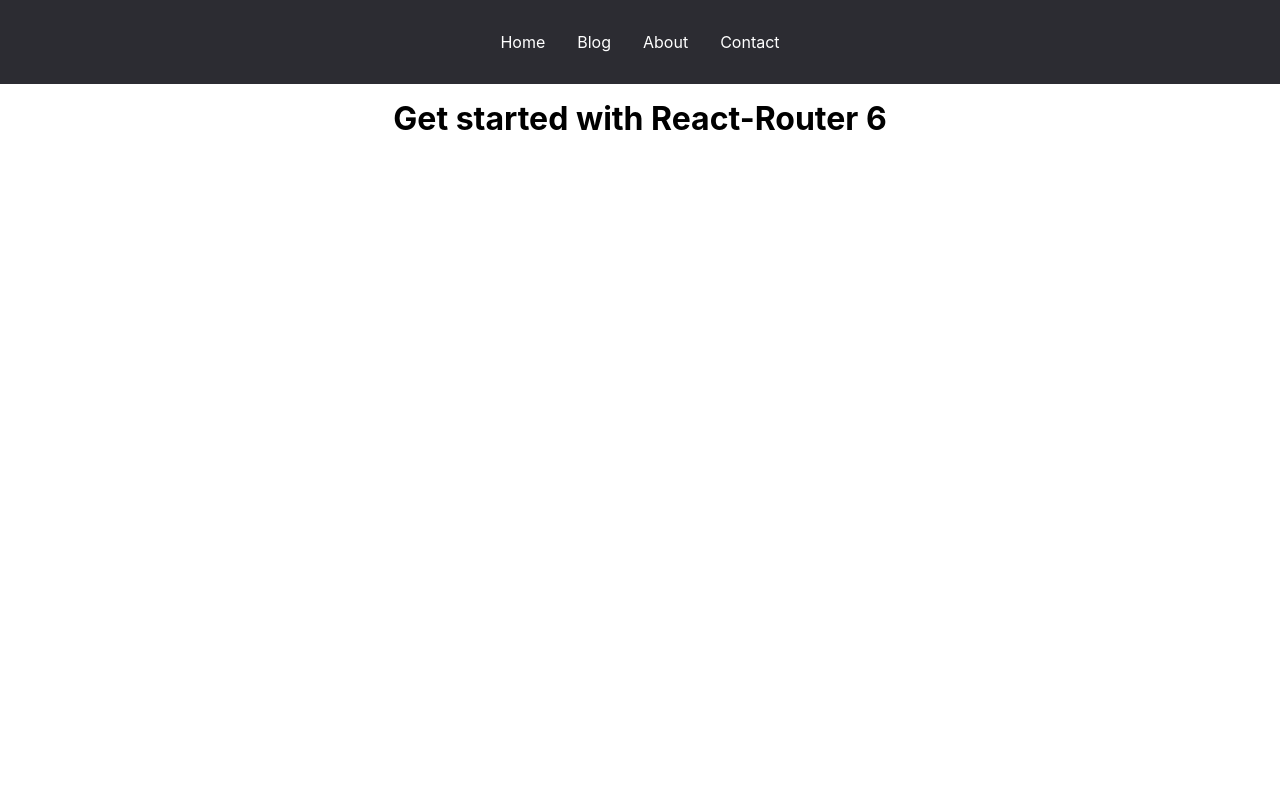
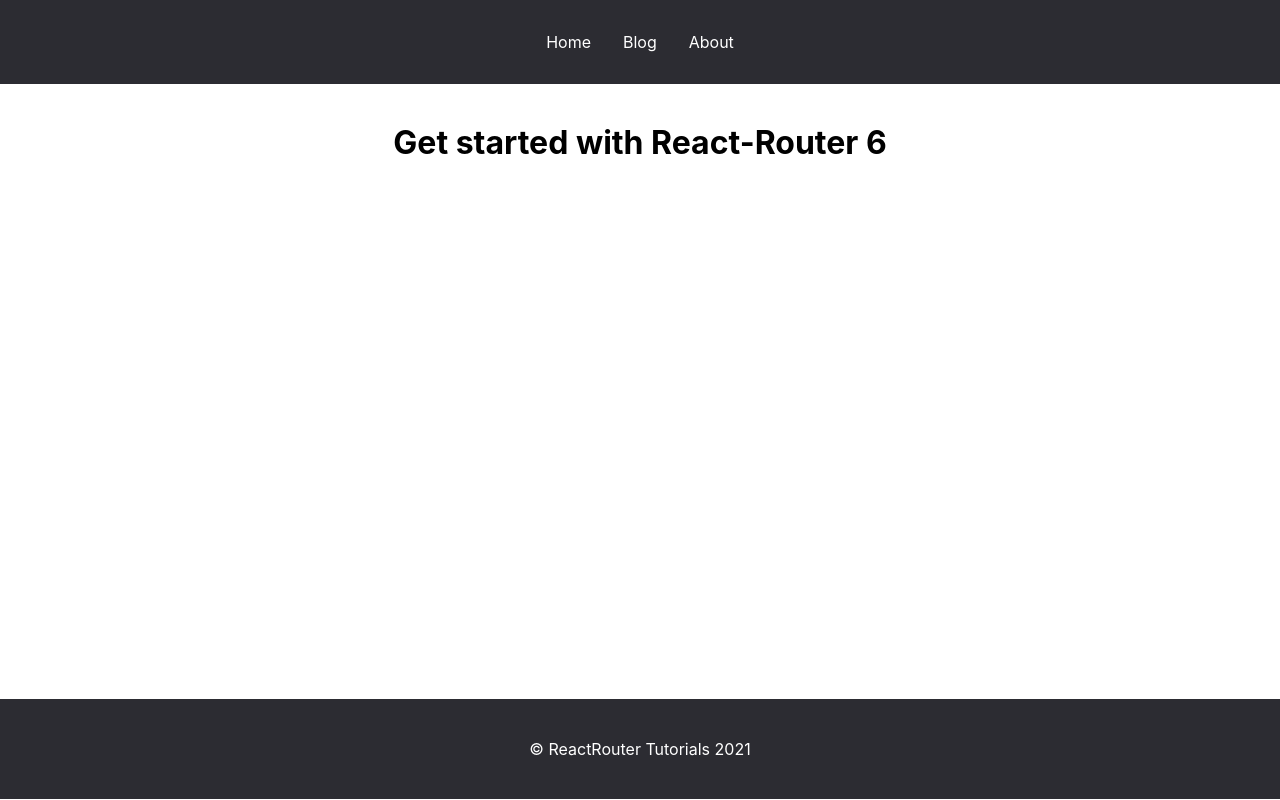
Before and after one commit to ErikHarutyunyan/React-Router-6, a React (Create React App) app: page / in a window 1280 px wide. Built offline with nearby package versions, Linux system fonts and the light colour scheme.

Commit message:
layout-and-outlet-component

```diff
--- a/src/App.jsx
+++ b/src/App.jsx
@@ -7,26 +7,21 @@ import { Blogpage } from "./pages/Blogpage";
 import { Contact } from "./pages/Contact";
 import { Notfoundpage } from "./pages/Notfoundpage";
 
+import { Layout } from "./components/Layout";
+
 // Routing միջոցով ապահովում ենք կայքը SPA(Single Page Application ) լինելուն
-
 function App() {
   return (
     <>
-      <header>
-        {/* Link դնում ենք a-ի տեղը, href-ի տեղը դնում ենք to */}
-        <Link to="/">Home</Link>
-        <Link to="/posts">Blog</Link>
-        <Link to="/about">About</Link>
-        <Link to="/contact">Contact</Link>
-      </header>
       <Routes>
-        {/*  path-հասցե, element-ինչը ցույց տա*/}
-        <Route path="/" element={<Homepage />} />
-        <Route path="/about" element={<About />} />
-        <Route path="/posts" element={<Blogpage />} />
-        <Route path="/contact" element={<Contact />} />
-        {/* "*"-դնելով հասկացնում ենք մնացած դեպքերում  */}
-        <Route path="*" element={<Notfoundpage />} />
+        <Route path="/" element={<Layout />}>
+          <Route index element={<Homepage />} />
+          {/* index տալով հասկացնում ենք որ ինքը  path="/" */}
+          <Route path="about" element={<About />} />
+          <Route path="posts" element={<Blogpage />} />
+          <Route path="contact" element={<Contact />} />
+          <Route path="*" element={<Notfoundpage />} />
+        </Route>
       </Routes>
     </>
   );
--- /dev/null
+++ b/src/components/Layout.jsx
@@ -0,0 +1,25 @@
+import { Link, Outlet } from "react-router-dom";
+// Outlet - նրա համարա որ մեր разметкин ասենք թե որտեղ դնեք բոլոր մնացածը
+
+const Layout = () => {
+  return (
+    <>
+      <header>
+        <Link to="/">Home</Link>
+        <Link to="/posts">Blog</Link>
+        <Link to="/about">About</Link>
+      </header>
+
+      <main className="container">
+        <Outlet />
+        {/* Outlet այն տեղնա, որտեղ դնելու ենք content-ը, element-ից գալացող  */}
+      </main>
+
+      <footer>
+        <div className="container">&copy; ReactRouter Tutorials 2021</div>
+      </footer>
+    </>
+  );
+};
+
+export { Layout };
--- a/src/style.css
+++ b/src/style.css
@@ -64,3 +64,10 @@ footer {
   background-color: var(--color-bg);
   height: 100px;
 }
+footer div {
+  height: 100%;
+  display: flex;
+  align-items: center;
+  justify-content: center;
+  color: #fff;
+}
```
Also changed, not shown: src/pages/Notfoundpage.jsx (line endings or trailing spaces).
